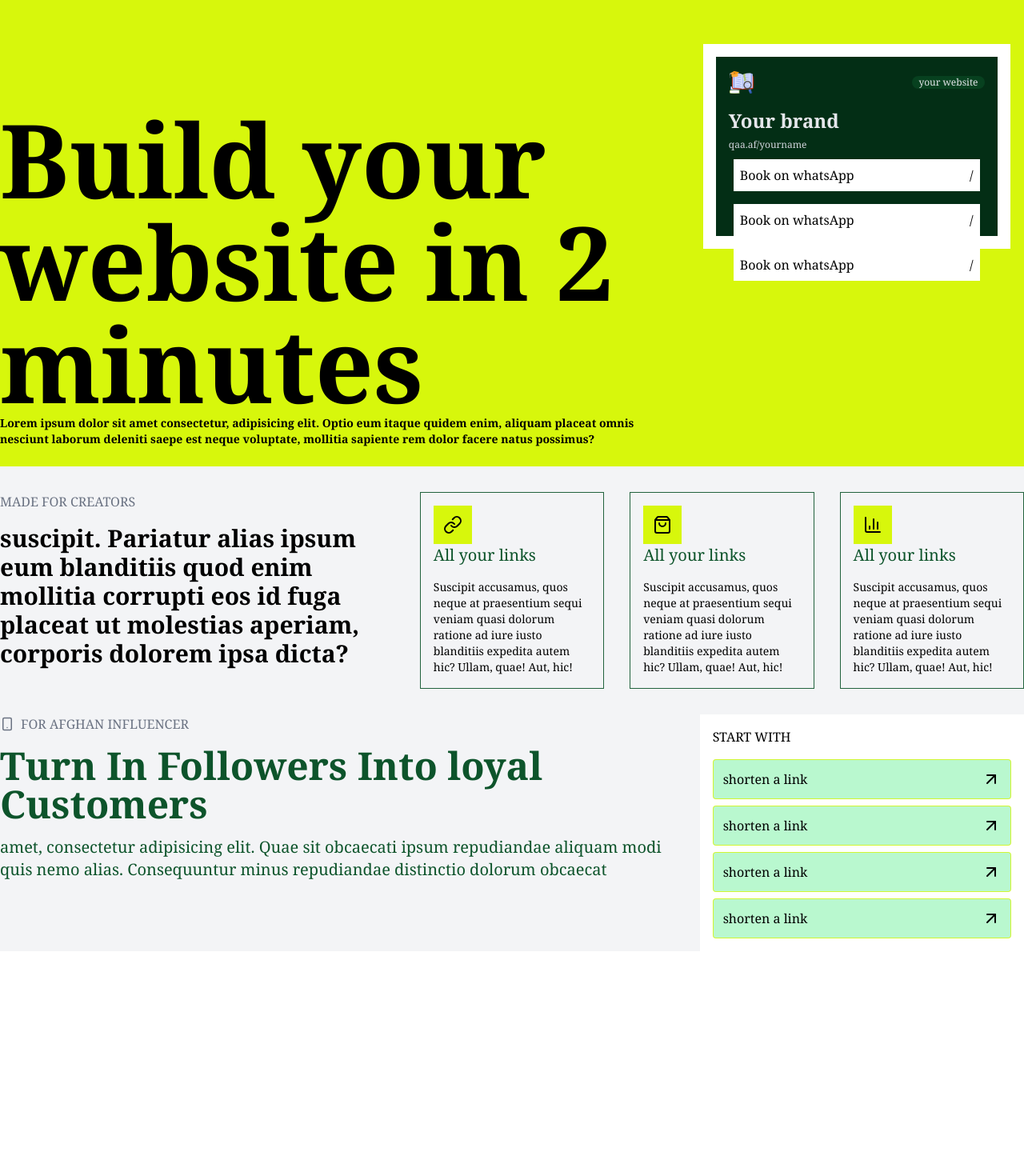
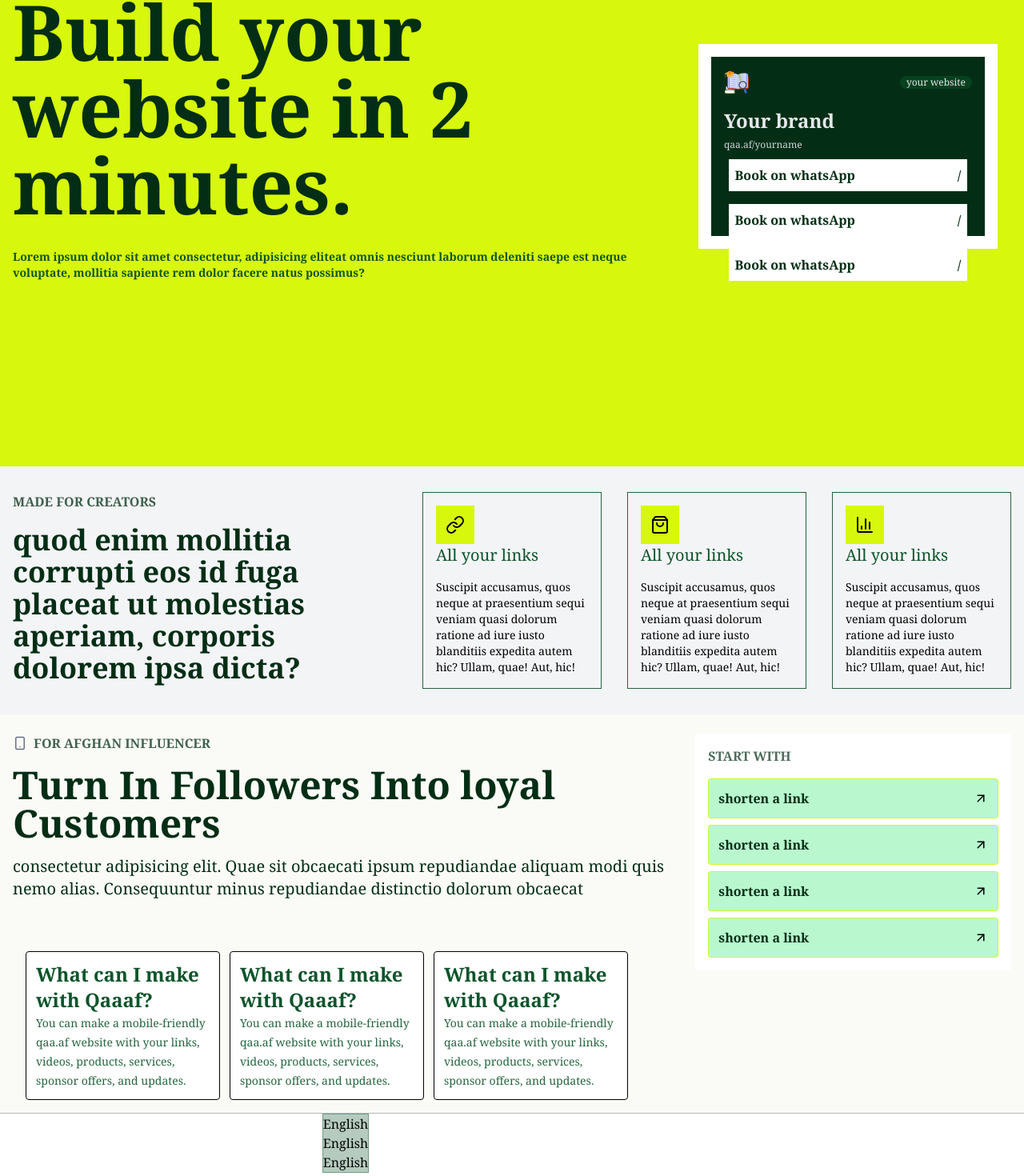
Before and after one commit to Mahtab-217/AI-study-assistant, a React (Vite) app: page / in a window 1280 px wide. Shown: the part 217-1687 px from the top of the page at 80% size. Before the commit the page ends 1406 px from the top, so only its background shows below. Built offline with nearby package versions, Linux system fonts and the light colour scheme.

Commit message:
footer section added

```diff
--- /dev/null
+++ b/src/components/shared/home/Footer.tsx
@@ -0,0 +1,18 @@
+
+
+function Footer() {
+  return (
+    <div className="px-4 flex flex-col w-full h-60 border-t   border-gray-500/50 bg-white">
+        <div  className="w-8/12 flex justify-center items-center h-fit">
+        <div className="bg-green-900/30 border border-green-900/40 ">
+        <h1>English</h1>
+        <h1>English</h1>
+        <h1>English</h1>
+
+        </div>
+        </div>
+    </div>
+  )
+}
+
+export default Footer
--- a/src/components/shared/home/Hero.tsx
+++ b/src/components/shared/home/Hero.tsx
@@ -2,12 +2,12 @@
 
 function Hero() {
   return (
-    <div className="mx-w-6xl bg-brand w-full grid min-h-screen h-screen">
+    <div className="mx-w-6xl px-4 bg-brand w-full grid min-h-screen h-screen">
       <div className="max-w-7xl mx-auto grid  md:grid-cols-2 grid-cols-1 lg:grid-cols-3 gap-3">
         <div className="lg:col-span-2  ">
-          <div className="flex flex-col items-center h-screen  justify-end ">
-            <h1 className="font-bold text-9xl">Build your website in 2 minutes</h1>
-            <span  className="font-bold text-sm">Lorem ipsum dolor sit amet consectetur, adipisicing elit. Optio eum itaque quidem enim, aliquam placeat omnis nesciunt laborum deleniti saepe est neque voluptate, mollitia sapiente rem dolor facere natus possimus?</span>
+          <div className="flex flex-col items-center h-screen gap-8 justify-center pt-8 ">
+            <h1 className="font-bold text-8xl  text-green-950">Build your website in 2 minutes.</h1>
+            <span  className="font-bold text-sm  text-green-900">Lorem ipsum dolor sit amet consectetur, adipisicing eliteat omnis nesciunt laborum deleniti saepe est neque voluptate, mollitia sapiente rem dolor facere natus possimus?</span>
             <div className="justify-between flex ">
               <input type="text" />
             </div>
@@ -26,20 +26,20 @@ function Hero() {
 
                <div className="flex justify-between   items-center p-2 ">
                 <div className="bg-white w-11/12 items-center flex justify-between  p-2  mx-auto h-fit">
-                <p>Book on whatsApp</p>
-                <p>/</p>
+                <p className="font-bold font-inter text-green-950">Book on whatsApp</p>
+                <p className="font-bold font-inter text-green-950">/</p>
                 </div>
                </div>
                <div className="flex justify-between  w-full h-fit  items-center p-2 ">
                 <div className="bg-white w-11/12 items-center flex justify-between  p-2  mx-auto h-fit">
-                <p>Book on whatsApp</p>
-                <p>/</p>
+                <p className="font-bold font-inter text-green-950"> Book on whatsApp</p>
+                <p className="font-bold font-inter text-green-950">/</p>
                 </div>
                </div>
                <div className="flex justify-between   items-center p-2 ">
                 <div className="bg-white w-11/12 items-center flex justify-between  p-2  mx-auto h-fit">
-                <p>Book on whatsApp</p>
-                <p>/</p>
+                <p className="font-bold font-inter text-green-950">Book on whatsApp</p>
+                <p className="font-bold font-inter text-green-950">/</p>
                 </div>
                </div>
           </div>
--- a/src/components/shared/home/MainSextion.tsx
+++ b/src/components/shared/home/MainSextion.tsx
@@ -2,11 +2,11 @@ import { ChartColumn, Link, ShoppingBag } from "lucide-react"
 
 function MainSextion() {
   return (
-    <div className="w-full bg-gray-100 py-8">
+    <div className="w-full bg-gray-100 py-8 pt-8 px-4">
         <div className="w-full max-w-7xl mx-auto grid md:grid-cols-2 lg:grid-cols-5  gap-8">
             <div className="lg:col-span-2 flex flex-col justify-start space-y-4">
-                <span className="uppercase text-gray-500">MADE for creators</span>
-                <p className="text-3xl font-black "> suscipit. Pariatur alias ipsum eum blanditiis quod enim mollitia corrupti eos id fuga placeat ut molestias aperiam, corporis dolorem ipsa dicta?</p>
+                <span className="uppercase text-green-950/75 font-bold ">MADE for creators</span>
+                <p className="text-4xl font-black  text-green-950">  quod enim mollitia corrupti eos id fuga placeat ut molestias aperiam, corporis dolorem ipsa dicta?</p>
             </div>
             {/* Cards */}
             <div className="grid md:grid-cols-3 lg:col-span-3   gap-8">
--- a/src/components/shared/home/Navbar.tsx
+++ b/src/components/shared/home/Navbar.tsx
@@ -36,8 +36,8 @@ function Navbar() {
     ]
   return (
 
-    <div>
-   <nav className={`py-3 px-4 w-full  max-w-7xl mx-auto flex ${isOpen? "bg-primary/60 top-0 rounded-none": "bg-primary top-1.5 rounded-full"} rounded-full top-1.5 left-1/2 -translate-x-1/2 fixed justify-between items-center `}>
+    <div className="">
+   <nav className={`py-3 px-4 w-full  max-w-7xl mx-auto flex ${isOpen? "bg-primary/60 top-0 rounded-none": "bg-primary top-1.5 rounded-full"} px-4 rounded-full top-1.5 left-1/2 -translate-x-1/2 fixed justify-between items-center `}>
     <div className="flex space-x-1.5 items-center">
         <img src="./images/logo.png" className="w-8 h-8"  />
         <span className="text-md font-inter hidden md:inline">Study Assistant</span>
--- a/src/components/shared/home/Section.tsx
+++ b/src/components/shared/home/Section.tsx
@@ -4,37 +4,53 @@ import { Link } from "react-router-dom"
 
 function Section() {
   return (
-    <div className="w-full bg-gray-100 ">
+    <div className="w-full bg-primary/70 pt-6 px-4">
         <div className="max-w-7xl w- full mx-auto grid lg:grid-cols-3 gap-8 md:grid-cols-2">
 
             <div  className="lg:col-span-2 flex flex-col gap-4 ">
                 <div className="flex space-x-2 items-center text-gray-500 ">
                     <Smartphone size={18}/>
-                    <span className="uppercase">For Afghan influencer</span>
+                    <span className="uppercase  text-green-950/75 font-bold">For Afghan influencer</span>
                 </div>
-                <p className="max-w-3xl font-black text-5xl text-green-900  "> Turn In Followers Into loyal Customers</p>
-                <span className="text-green-900 text-xl"> amet, consectetur adipisicing elit. Quae sit obcaecati ipsum repudiandae aliquam modi quis nemo alias. Consequuntur minus repudiandae distinctio dolorum obcaecat</span>
+                <p className="max-w-3xl font-black text-5xl text-green-950  "> Turn In Followers Into loyal Customers</p>
+                <span className="text-green-950 text-xl">  consectetur adipisicing elit. Quae sit obcaecati ipsum repudiandae aliquam modi quis nemo alias. Consequuntur minus repudiandae distinctio dolorum obcaecat</span>
+                <div className="grid grid-cols-3 pt-8 w-11/12 gap-3">
+                    <div className="h-fit m-4 p-3 rounded-sm   w-full   border bg-white ">
+                        <p className="font-bold text-2xl text-green-900 ">What can I make with Qaaaf?</p>
+                        <span className="text-sm text-green-900/90">You can make a mobile-friendly qaa.af website with your links, videos, products, services, sponsor offers, and updates.</span>
+                         </div>
+                    <div className="h-fit m-4 p-3 rounded-sm   w-full   border bg-white ">
+                        <p className="font-bold text-2xl text-green-900 ">What can I make with Qaaaf?</p>
+                        <span className="text-sm text-green-900/90">You can make a mobile-friendly qaa.af website with your links, videos, products, services, sponsor offers, and updates.</span>
+                         </div>
+                    <div className="h-fit m-4 p-3 rounded-sm   w-full   border bg-white ">
+                        <p className="font-bold text-2xl text-green-900 ">What can I make with Qaaaf?</p>
+                        <span className="text-sm text-green-900/90">You can make a mobile-friendly qaa.af website with your links, videos, products, services, sponsor offers, and updates.</span>
+                         </div>
+                </div>
             </div>
+
+
             <div  className="lg:col-span-1 flex items-start ">
                 <div className="w-full p-4 bg-white">
-                    <p className="uppercase mb-4">Start With</p>
+                    <p className="uppercase mb-4 text-green-950/70 font-bold ">Start With</p>
 
                     <div className="flex flex-col gap-2">
                     <div className="bg-green-200 hover:-translate-y-1 transition-all duration-400  hover:bg-brand/70 border border-brand/80 rounded-sm p-3  flex justify-between items-center ">
-                        <Link to="/">shorten a link</Link>
-                        <ArrowUpRight size={24}/>
+                        <Link to="/" className="font-bold text-green-950">shorten a link</Link>
+                        <ArrowUpRight size={18}/>
                     </div>
                     <div className="bg-green-200 hover:-translate-y-1 transition-all duration-400  hover:bg-brand/70 border border-brand/80 rounded-sm p-3  flex justify-between items-center ">
-                        <Link to="/">shorten a link</Link>
-                        <ArrowUpRight size={24}/>
+                        <Link to="/"  className="font-bold text-green-950">shorten a link</Link>
+                        <ArrowUpRight size={18}/>
                     </div>
                     <div className="bg-green-200 hover:-translate-y-1 transition-all duration-400  hover:bg-brand/70 border border-brand/80 rounded-sm p-3  flex justify-between items-center ">
-                        <Link to="/">shorten a link</Link>
-                        <ArrowUpRight size={24}/>
+                        <Link to="/"  className="font-bold text-green-950">shorten a link</Link>
+                        <ArrowUpRight size={18}/>
                     </div>
                     <div className="bg-green-200 hover:-translate-y-1 transition-all duration-400  hover:bg-brand/70 border border-brand/80 rounded-sm p-3  flex justify-between items-center ">
-                        <Link to="/">shorten a link</Link>
-                        <ArrowUpRight size={24}/>
+                        <Link to="/"  className="font-bold text-green-950">shorten a link</Link>
+                        <ArrowUpRight size={18}/>
                     </div>
                     </div>
 
--- a/src/pages/Home.tsx
+++ b/src/pages/Home.tsx
@@ -1,4 +1,5 @@
 
+import Footer from "../components/shared/home/Footer"
 import Hero from "../components/shared/home/Hero"
 import MainSextion from "../components/shared/home/MainSextion"
 import Navbar from "../components/shared/home/Navbar"
@@ -12,6 +13,7 @@ function Home() {
         <Hero/>
         <MainSextion/>
         <Section/>
+        <Footer/>
     </div>
   )
 }
```
